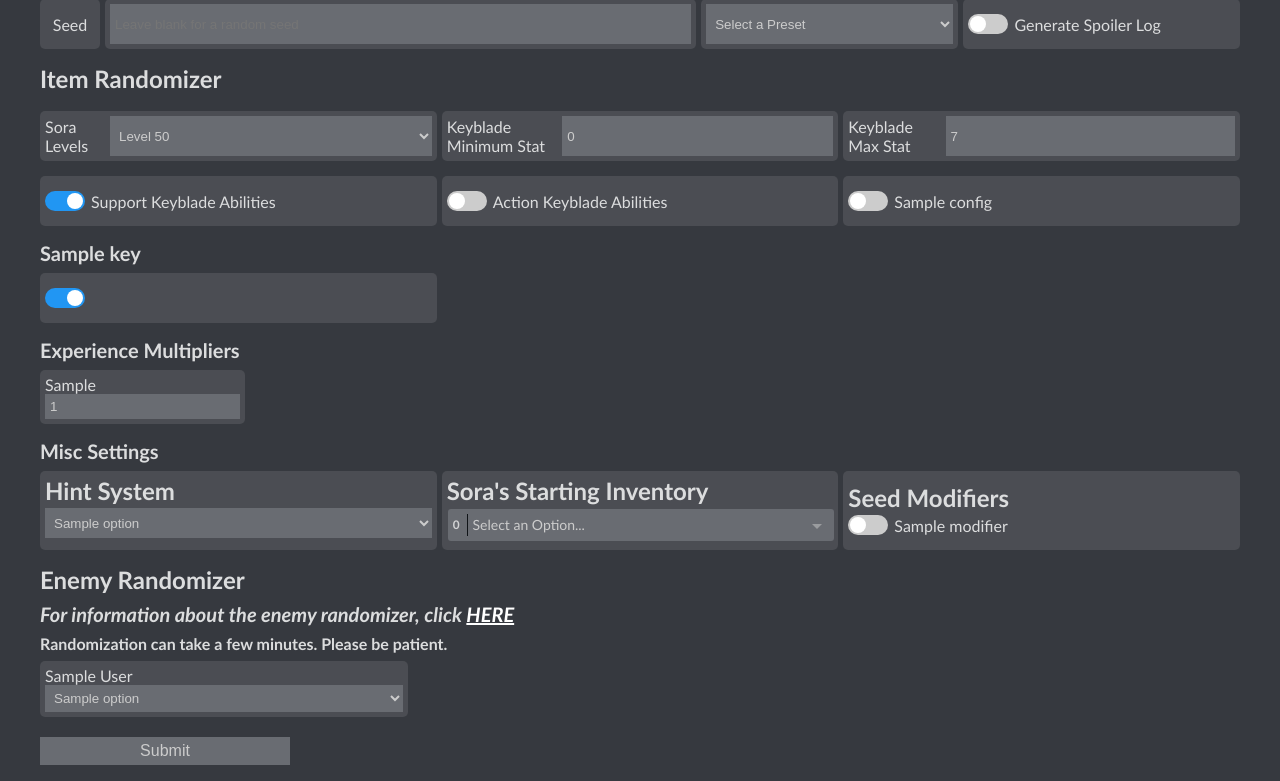
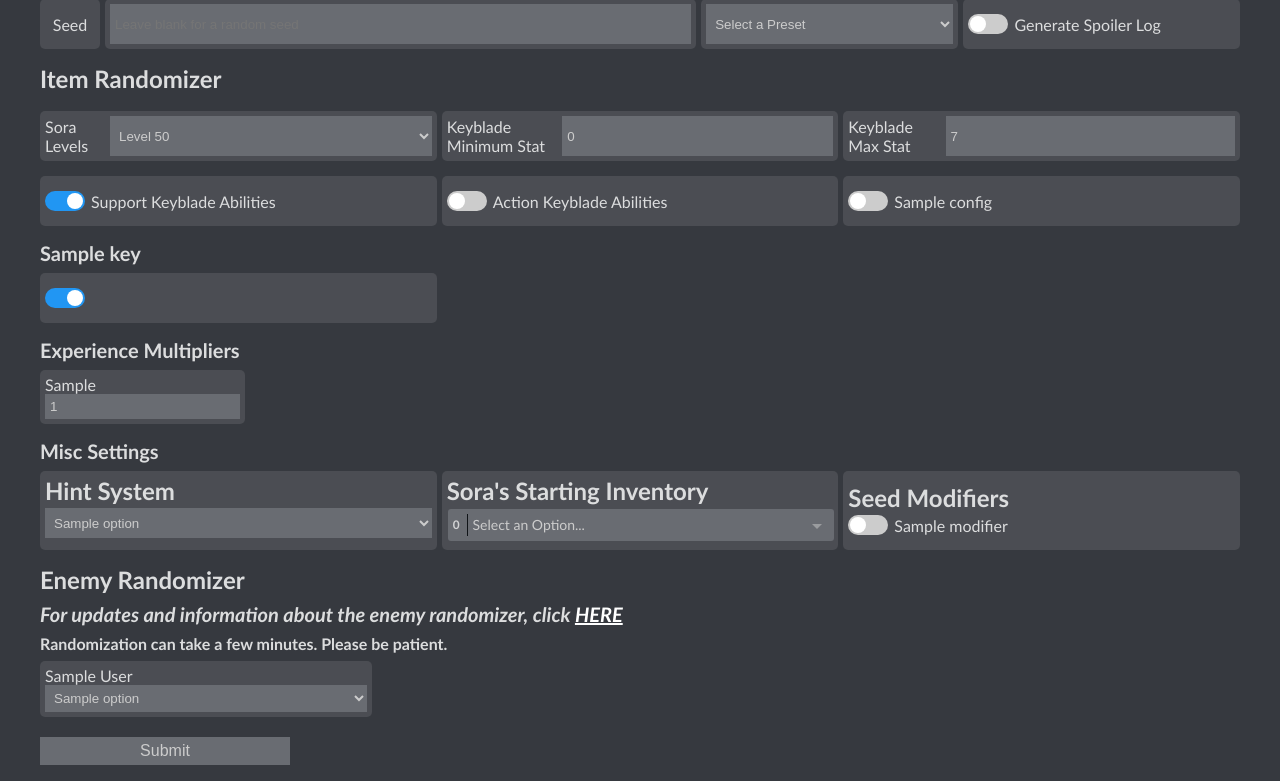
Before and after one commit to tommadness/KH2Randomizer, a Flask app: template templates/index.jinja in a window 1280 px wide. Shown: the part 108-889 px from the top of the page. Run offline with Flask 2, Linux system fonts and the light colour scheme; the template is opened without the code that fills it: most values are stand-ins (such as "Sample title", 1, 10 or a date in 2020); parts of the project's set-up code (start-up, migrations or seed data) failed here and were passed over; some libraries are stand-ins or nearby versions.

Commit message:
better description

```diff
--- a/templates/index.jinja
+++ b/templates/index.jinja
@@ -105,7 +105,7 @@
 
     <div class="container enemy">
     <h4>Enemy Randomizer</h4>
-    <h5><em>For information about the enemy randomizer, click <a href="https://docs.google.com/spreadsheets/d/1O0mFCrmnS8E5E_MeTdInJaRh5-wfDsxlQnQEe3H1LJc/edit?usp=sharing">HERE</a></em></h5>
+    <h5><em>For updates and information about the enemy randomizer, click <a href="https://docs.google.com/spreadsheets/d/1O0mFCrmnS8E5E_MeTdInJaRh5-wfDsxlQnQEe3H1LJc/edit?usp=sharing">HERE</a></em></h5>
     <h6>Randomization can take a few minutes. Please be patient.</h6>
         {%for optionGroup in bossEnemyConfig if not optionGroup in ["memory_expansion"]%}
             <div class="vertical">
```
